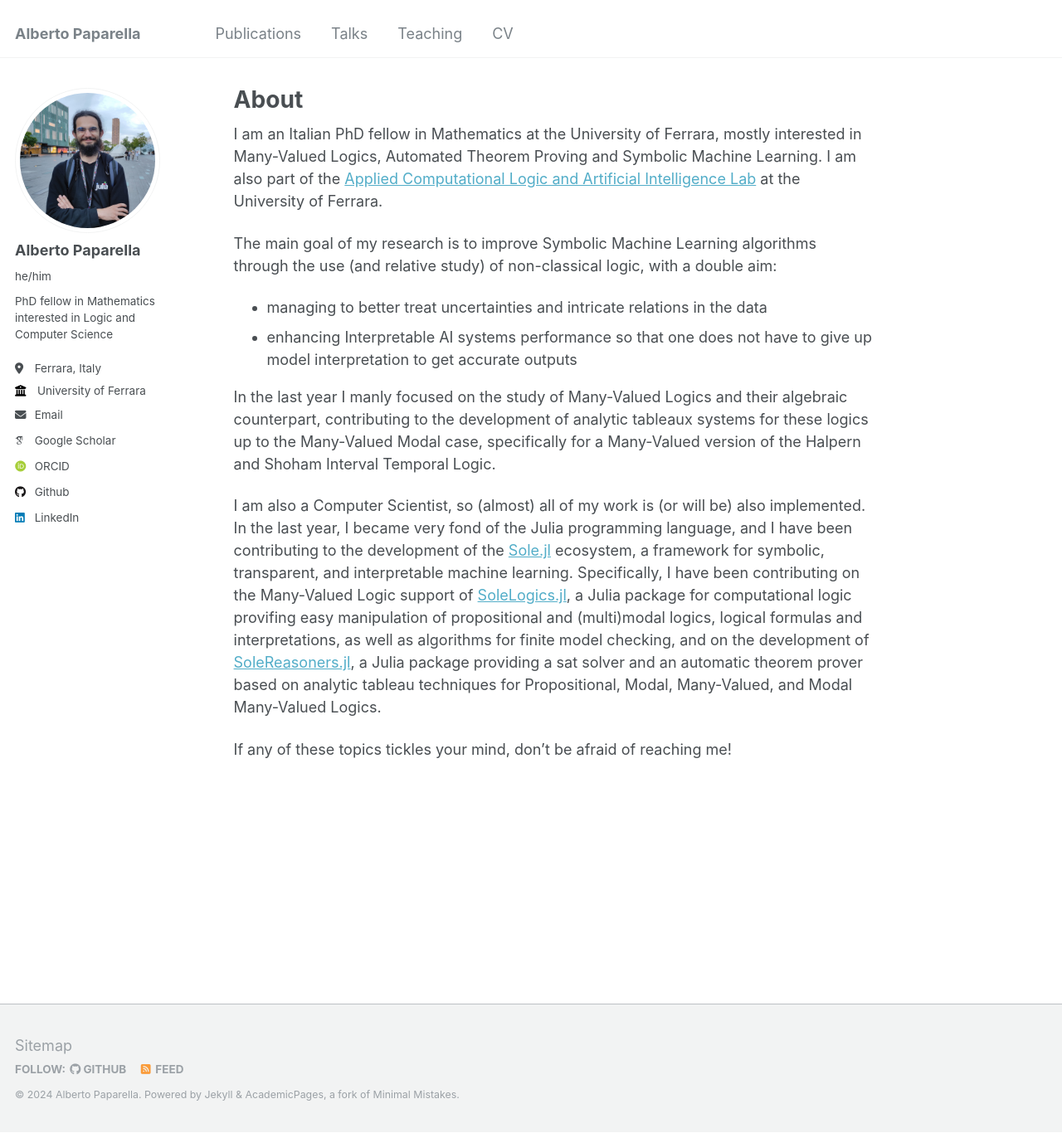
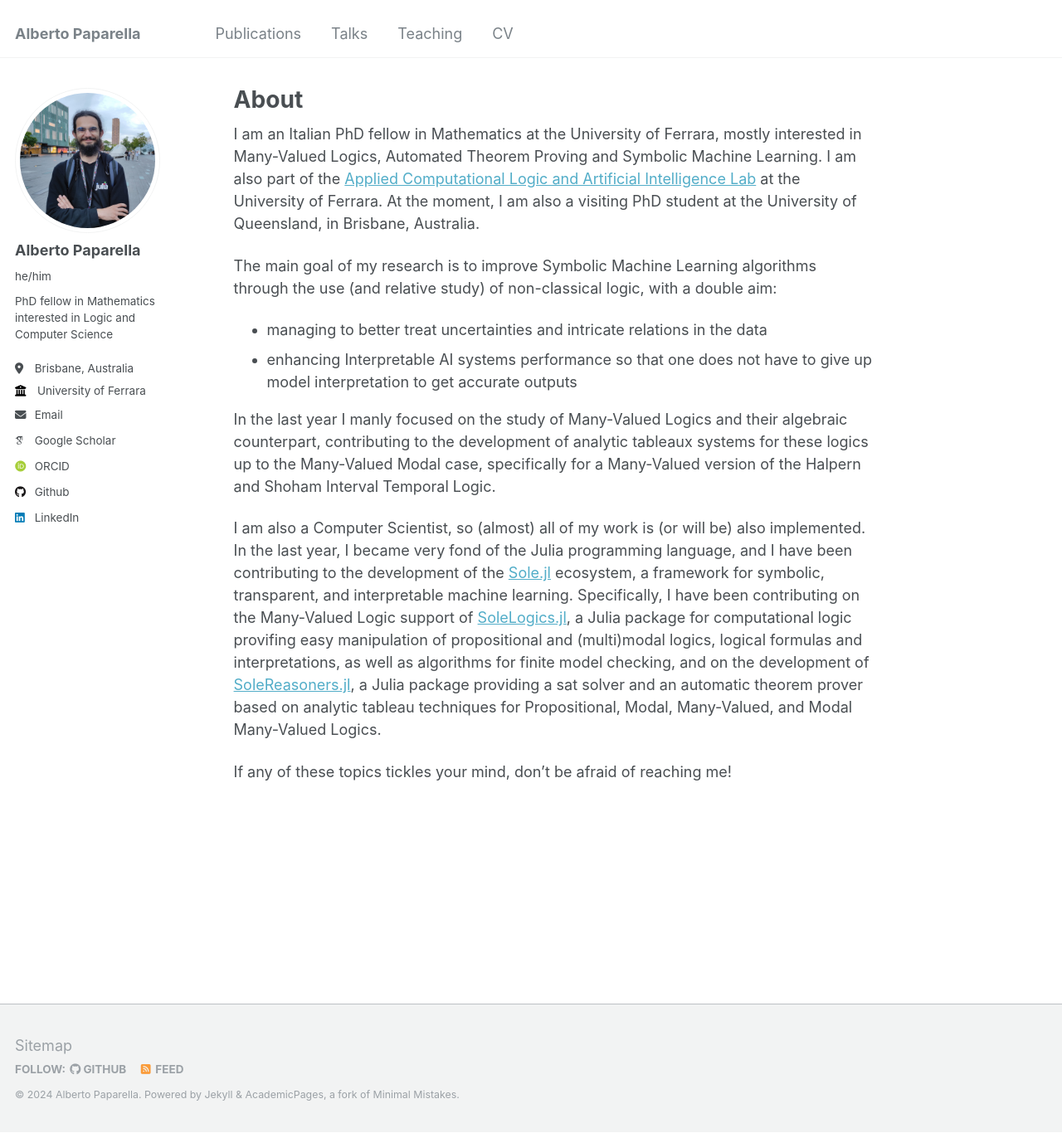
Before and after one commit to alberto-paparella/alberto-paparella.github.io, a Jekyll site: the page built from _pages/about.md, in a window 1280 px wide and 1366 px high. Shown: the whole window at 83% size. Built offline with Jekyll 4.4.1, drawn with Linux system fonts in a browser that asks for light colours; some web fonts are replaced.

Commit message:
Added aus

```diff
--- a/_config.yml
+++ b/_config.yml
@@ -25,7 +25,7 @@ author:
   name             : "Alberto Paparella"
   pronouns         : "he/him" # example: "she/her"
   bio              : "PhD fellow in Mathematics interested in Logic and Computer Science"
-  location         : "Ferrara, Italy"
+  location         : Brisbane, Australia #"Ferrara, Italy"
   employer         : "University of Ferrara"
   uri              : # URL
   email            : "alberto.paparella@unife.it"
--- a/_pages/about.md
+++ b/_pages/about.md
@@ -11,7 +11,8 @@ I am an Italian PhD fellow in Mathematics at the University of Ferrara, mostly i
 Many-Valued Logics, Automated Theorem Proving and Symbolic Machine Learning. I am also part
 of the
 [Applied Computational Logic and Artificial Intelligence Lab](https://aclai.unife.it/en/)
-at the University of Ferrara.
+at the University of Ferrara. At the moment, I am also a visiting PhD student at the University
+of Queensland, in Brisbane, Australia.
 
 The main goal of my research is to improve Symbolic Machine Learning algorithms through the
 use (and relative study) of non-classical logic, with a double aim:
```
Also changed, not shown: _pages/cv.md (+1 -0 lines).
